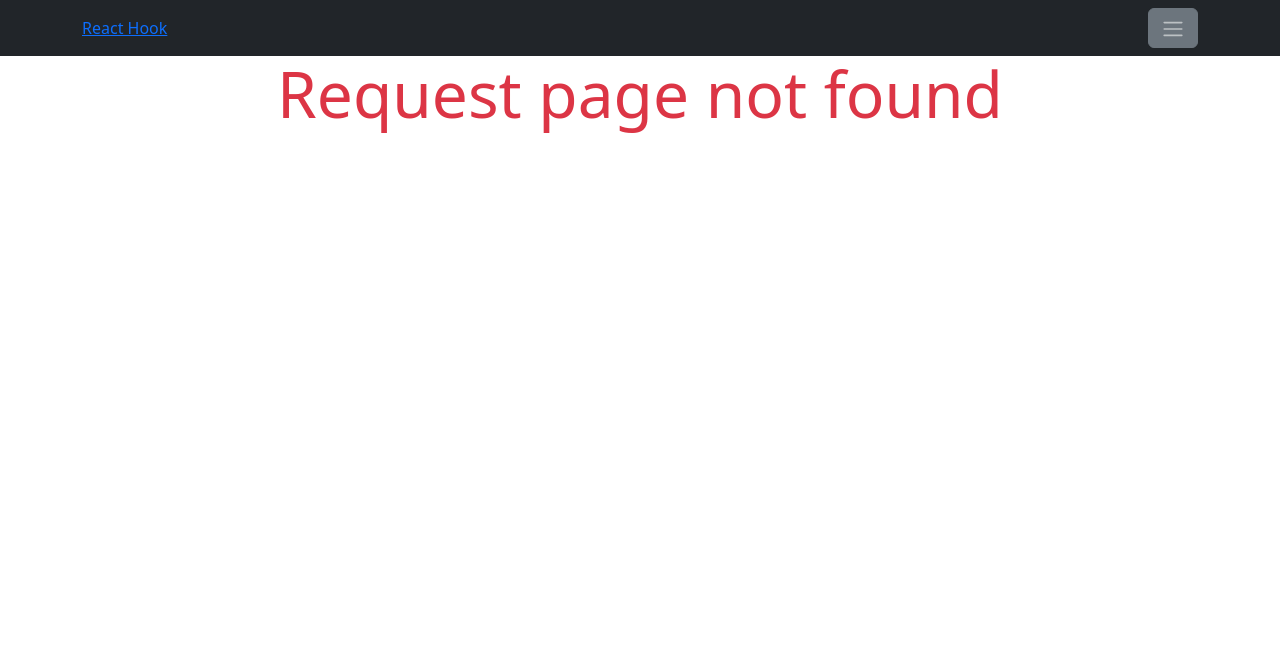
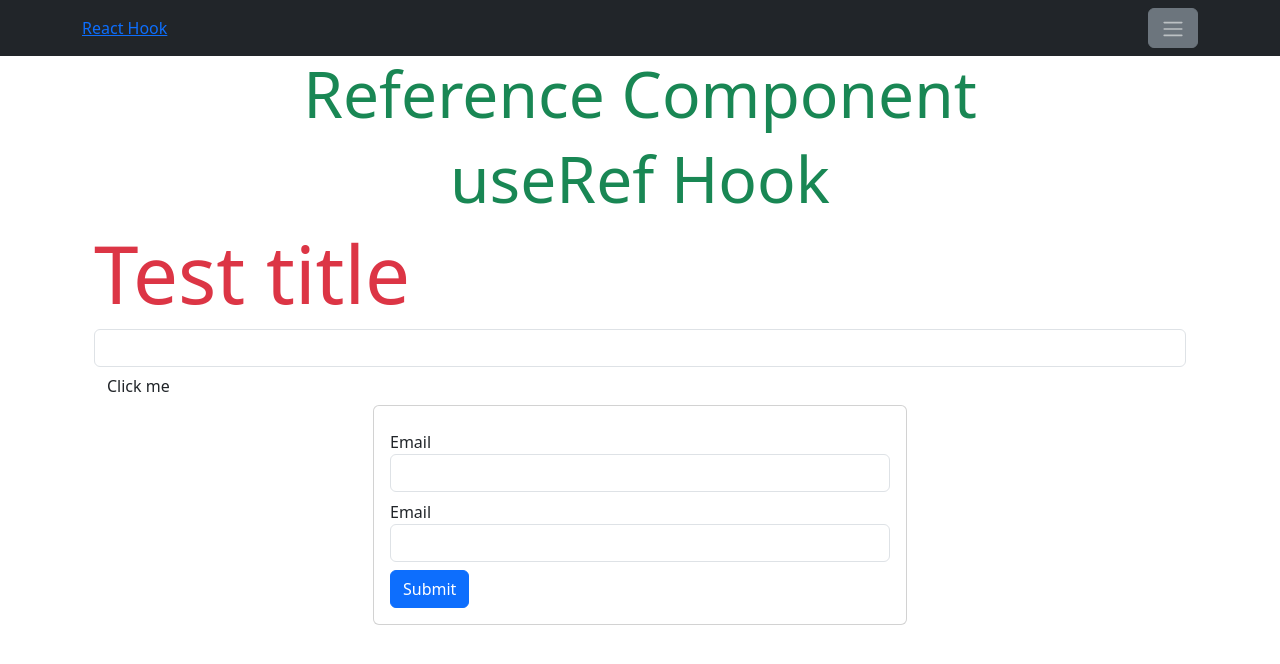
Before and after one commit to MadhuriKM/React-Hooks, a React (Create React App) app: page /hooks/ref/useRef in a window 1280 px wide. Before the commit this address had no page. Shown: the top 664 px of the page. Built offline with nearby package versions, Linux system fonts and the light colour scheme.

Commit message:
reference hooks

```diff
--- a/src/Pages/Container.jsx
+++ b/src/Pages/Container.jsx
@@ -9,6 +9,13 @@ import Ex2 from '../screens/Ex2'
 import Ex3 from '../screens/Ex3'
 import Ex4 from '../screens/Ex4'
 import Ex5 from '../screens/Ex5'
+import Ex6 from '../screens/Ex6'
+import Ex7 from '../screens/Ex7'
+import Ex8 from '../screens/Ex8'
+import Ex9 from '../screens/Ex9'
+import RefComp from '../component/RefComp'
+import PerformComp from '../component/PerformComp'
+import ContextComp from '../component/ContextComp'
 
 
 function ContainerComp() {
@@ -25,7 +32,20 @@ function ContainerComp() {
           <Route path={`useEffect`} element={<Ex3/>}/>
           <Route path={`useEffect/2`} element={<Ex5/>} />
           <Route path={`useLayoutEffect`} element={<Ex4/>}/>
-            </Route>
+        </Route>
+        <Route path={`/hooks/ref`} element={<RefComp/>}>
+          <Route path={`useRef`} element={<Ex6/>} />
+        </Route>
+
+        <Route path={`/hooks/perform`} element={<PerformComp/>}>
+        <Route path={`useCallback`} element={<Ex7/>}/>
+        <Route path={`useMemo`} element={<Ex8/>}/>
+        </Route>
+
+        <Route path={`/hooks/context`} element={<ContextComp/>}>
+        <Route path={`useContext`} element={<Ex9/>}/>
+        <Route/>
+        </Route>
         <Route path={`/*`} element={<Pnf/>}/>
 
     </Routes>
--- a/src/Pages/Menu.jsx
+++ b/src/Pages/Menu.jsx
@@ -49,6 +49,34 @@ function Menu() {
                         </li>
                     </ul>
                 </li>
+
+                <li className="nav-item">
+                    <NavLink to={`/hooks/ref`} className="nav-link">Ref Hooks</NavLink>
+                    <ul className="nav flex-column ms-4">
+                        <li className="nav-item">
+                            <NavLink to={`/hooks/ref/useRef`} className="nav-link">useRef Hook</NavLink>
+                        </li>
+                    </ul>
+                </li>
+                <li className="nav-item">
+                    <NavLink to={`/hooks/perform`} className="nav-link">Performance Hooks</NavLink>
+                    <ul className="nav flex-column ms-4">
+                        <li className="nav-item">
+                            <NavLink to={`/hooks/perform/useCallback`} className="nav-link">useCallback Hook</NavLink>
+                        </li>
+                        <li className='nav-item'>
+                            <NavLink to={`/hooks/perform/useMemo`} className="nav-link">useMemo Hook</NavLink>
+                        </li>
+                    </ul>
+                </li>
+                <li className="nav-item">
+                    <NavLink to={`/hooks/context`} className="nav-link">Context Hooks</NavLink>
+                    <ul className="nav flex-column ms-4">
+                        <li className="nav-item">
+                            <NavLink to={`/hooks/context/useContext`} className="nav-link">useContext Hook</NavLink>
+                        </li>
+                    </ul>
+                </li>
             </ul>
         </div>
        </div>
--- /dev/null
+++ b/src/component/ContextComp.jsx
@@ -0,0 +1,18 @@
+import React from 'react'
+import { Outlet } from 'react-router-dom'
+
+function ContextComp() {
+    return (
+        <div className='container'>
+            <div className="row">
+                <div className="col-md-12 text-center">
+                    <h3 className="display-3 text-success">COntext Component</h3>
+                </div>
+            </div>
+
+            <Outlet/>
+        </div>
+    )
+}
+
+export default ContextComp
--- /dev/null
+++ b/src/component/PerformComp.jsx
@@ -0,0 +1,18 @@
+import React from 'react'
+import { Outlet } from 'react-router-dom'
+
+function PerformComp() {
+    return (
+        <div className='container'>
+            <div className="row">
+                <div className="col-md-12 text-center">
+                    <h3 className="display-3 text-success">Performance Component</h3>
+                </div>
+            </div>
+
+            <Outlet/>
+        </div>
+    )
+}
+
+export default PerformComp
--- /dev/null
+++ b/src/component/RefComp.jsx
@@ -0,0 +1,18 @@
+import React from 'react'
+import { Outlet } from 'react-router-dom'
+
+function RefComp() {
+    return (
+        <div className='container'>
+            <div className="row">
+                <div className="col-md-12 text-center">
+                    <h3 className="display-3 text-success">Reference Component</h3>
+                </div>
+            </div>
+
+            <Outlet/>
+        </div>
+    )
+}
+
+export default RefComp
--- /dev/null
+++ b/src/screens/Ex6.jsx
@@ -0,0 +1,63 @@
+import React, { useRef } from 'react'
+
+ function Ex6() {
+    const x = useRef()
+
+    const handler = () => {
+        console.log('clicked')
+        console.log(x.current.value)
+        if(x.current.value === "") {
+            x.current.classList.add('bg-warning')
+            setTimeout(() => {
+                x.current.classList.remove("bg-warning")
+            }, 3000)
+        } else {
+            x.current.classList.add("bg-success")
+            setTimeout(() => {
+                x.current.classList.remove('bg-success')
+            }, 3000)
+        }
+    }
+    return (
+        <div className="container">
+            <div className="row">
+                <div className="col-md-12 text-center">
+                    <h3 className="display-3 text-success">useRef Hook</h3>
+                </div>
+            </div>
+            <div className="row">
+                <div className="col-md-12">
+                    <h1 id="title" className="display-1 text-danger">Test title</h1>
+                    <div className="form-group">
+                    <input type="text" name="test" id="test" ref={x} className="form-control" />
+                </div>
+                <div className="form-group">
+                    <button className="btn btn-dander" onClick={handler}>Click me</button>
+                </div>
+            </div>
+        </div>
+
+        <div className="row">
+            <div className="col-md-6 offset-md-3">
+                <div className="card">
+                    <div className="card-body">
+                        <div className="form-group mt-2">
+                            <label htmlFor="name">Email</label>
+                            <input type="text" name="" id="" className="form-control" />
+                        </div>
+                        <div className="form-group mt-2">
+                            <label htmlFor="email">Email</label>
+                            <input type="email" name="" id="" className="form-control" />
+                        </div>
+                        <div className="form-group mt-2">
+                            <button className="btn btn-primary">Submit</button>
+                        </div>
+                    </div>
+                </div>
+            </div>
+        </div>
+        </div>
+    )
+ }
+
+ export default Ex6
--- /dev/null
+++ b/src/screens/Ex7.jsx
@@ -0,0 +1,15 @@
+import React from 'react'
+
+ function Ex7() {
+    return (
+        <div className="container">
+            <div className="row">
+                <div className="col-md-12 text-center">
+                    <h3 className="display-3 text-success">useCallback Hook</h3>
+                </div>
+            </div>
+        </div>
+    )
+ }
+
+ export default Ex7
--- /dev/null
+++ b/src/screens/Ex8.jsx
@@ -0,0 +1,15 @@
+import React from 'react'
+
+ function Ex8() {
+    return (
+        <div className="container">
+            <div className="row">
+                <div className="col-md-12 text-center">
+                    <h3 className="display-3 text-success">useMemo Hook</h3>
+                </div>
+            </div>
+        </div>
+    )
+ }
+
+ export default Ex8
--- /dev/null
+++ b/src/screens/Ex9.jsx
@@ -0,0 +1,15 @@
+import React from 'react'
+
+ function Ex9() {
+    return (
+        <div className="container">
+            <div className="row">
+                <div className="col-md-12 text-center">
+                    <h3 className="display-3 text-success">useContext Hook</h3>
+                </div>
+            </div>
+        </div>
+    )
+ }
+
+ export default Ex9
```
Also changed, not shown: src/Pages/menudata.js (added, +84 -0 lines).
